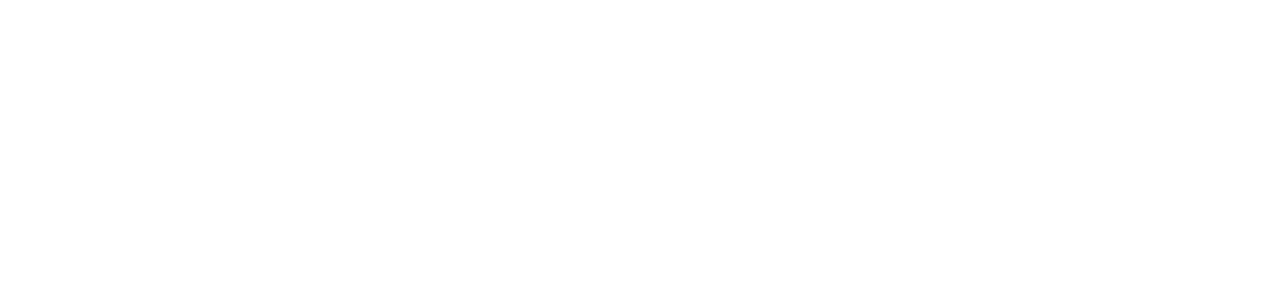
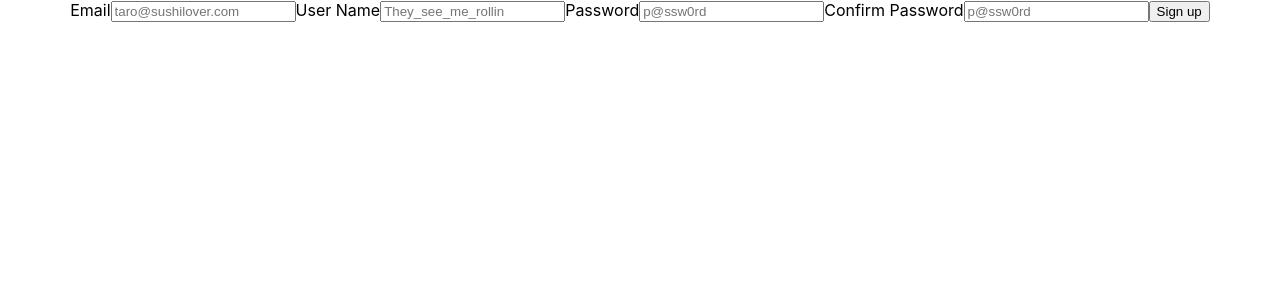
Before and after one commit to 1-8192/soymates-front-end, a React (Create React App) app: page /signup in a window 1280 px wide. Shown: the top 300 px of the page. Built offline with nearby package versions, Linux system fonts and the light colour scheme; no server answers.

Commit message:
added better user paths in the front end for loggin and signin

```diff
--- a/src/App.js
+++ b/src/App.js
@@ -1,17 +1,109 @@
 import React from 'react';
-import logo from './logo.svg';
 import './App.css';
+import { Route, withRouter, Switch } from 'react-router-dom'
+
 import Home from './components/Home'
 import RecipeList from './containers/RecipeList'
-import { Route } from 'react-router-dom'
+import Login from './containers/Login'
+import Signup from './containers/Signup'
 
-function App() {
+class App extends React.Component {
+  state = {
+    currentUser: null
+  }
+
+  componentDidMount(){
+    if (this.state.currentUser === null && localStorage.getItem !== null) {
+      fetch("http://localhost:3005/current_user", {
+        headers: {
+          'Content-Type': 'application/json',
+          'Authorization': `Bearer ${localStorage.getItem('token')}`
+        }
+      })
+      .then(response => response.json())
+      .then(user => {
+        this.setState({
+          currentUser: user
+        })
+      })
+    }
+  }
+
+  handleLogin = (event, credentials) => {
+    event.preventDefault()
+
+    fetch("http://localhost:3005/login", {
+      method: 'POST',
+      headers: {
+        'Content-Type': 'application/json'
+      },
+      body: JSON.stringify(credentials)
+    })
+    .then(response => response.json())
+    .then(userData => {
+      localStorage.setItem('token', userData.jwt)
+      this.setState({
+        currentUser: userData.user
+      }, () => this.props.history.push("/recipes"))
+    })
+  }
+
+  handleSignup = (event, credentials) => {
+    event.preventDefault()
+
+    if (credentials.password !== credentials.password_confirmation) {
+      alert("Oops, your passwords do not match!")
+    } else {
+      let newUser = {
+        username: credentials.username,
+        email: credentials.email,
+        password: credentials.password
+      }
+
+      fetch("http://localhost:3005/api/v1/users", {
+        method: 'POST',
+        headers: {
+          'Content-Type': 'application/json',
+          Accept: 'application/json',
+        },
+        body: JSON.stringify({newUser})
+      })
+      .then(response => response.json())
+      .then(data => {
+        if (data.message) {
+          alert(data.message)
+        } else {
+          localStorage.setItem('token', data.jwt)
+          this.setState({
+            currentUser: data.user
+          }, () => this.props.history.push("/recipes"))
+        }
+      })
+
+    }
+  }
+
+  handleLogout = () => {
+    localStorage.removeItem('token')
+    this.setState({
+      currentUser: null
+    })
+  }
+
+  render() {
   return (
     <div className="App">
-      <Route exact path="/" component={Home} />
-      <Route exact path="/recipes" component={RecipeList} />
+      <main>
+        <Switch>
+          <Route path="/login" render={(routerProps) => <Login handleLogin={this.handleLogin} />} />
+          <Route path="/signup" render={(routerProps) => <Signup handleSignup={this.handleSignup} />} />
+          <Route path="/" component={Home} />
+          <Route path="/recipes" component={RecipeList} />
+        </Switch>
+      </main>
     </div>
   );
 }
+}
 
-export default App;
+export default withRouter(App);
--- a/src/components/Home.js
+++ b/src/components/Home.js
@@ -1,16 +1,18 @@
 import React, {Component} from 'react'
+import { Route, withRouter, Link } from 'react-router-dom'
 
-export default class Home extends Component {
+class Home extends Component {
   render() {
     return(
       <div>
       <h1>Welcome to SoyMates</h1>
       <p> The app that helps match you to the perfect sushi for YOU. </p>
-      <button>Log In</button>
-      <button>New Sushi Lover</button>
+      <Link to="/login" > Log in </Link>
+      <Link to="/signup">Sign up</Link>
       </div>
     )
   }
 }
 
+export default  Home
 //scrolling sushi puns
--- /dev/null
+++ b/src/containers/Login.js
@@ -0,0 +1,29 @@
+import React, { Component } from 'react'
+
+class Login extends Component {
+  state = {
+    email: "",
+    password: "",
+  }
+
+  handleChange = (event) => {
+    this.setState({
+      [event.target.name]: event.target.value
+    })
+  }
+
+  render() {
+    return (
+      <form onSubmit={(event) => this.props.handleLogin(event, this.state)} >
+        <label htmlFor="email"> Email </label>
+        <input type="email" name="email" placeholder="taro@sushilover.com" value={this.state.email} onChange={this.handleChange} />
+        <label htmlFor="password">Password</label>
+        <input type="password" name="password" placeholder="p@ssw0rd" value={this.state.password} onChange={this.handleChange} />
+        <input type="submit" value="Login" />
+      </form>
+    )
+    }
+  }
+
+
+export default Login
--- /dev/null
+++ b/src/containers/Signup.js
@@ -0,0 +1,34 @@
+import React, { Component } from 'react'
+
+class Signup extends Component {
+  state = {
+    email: "",
+    username: "",
+    password: "",
+    password_confirmation: ""
+  }
+
+  handleChange = (event) => {
+    this.setState({
+      [event.target.name]: event.target.value
+    })
+  }
+
+  render () {
+    return (
+      <form onSubmit={(event) => this.props.handleSignup(event, this.state)}>
+        <label htmlFor="email">Email</label>
+        <input type="email" name="email" placeholder="taro@sushilover.com" value={this.state.email} onChange={this.handleChange} />
+        <label hmtlFor="username">User Name</label>
+        <input type="text" name="username" placeholder="They_see_me_rollin" value={this.state.username} onChange={this.handleChange} />
+        <label htmlFor="password">Password</label>
+        <input type="password" name="password" placeholder="p@ssw0rd" value={this.state.password} onChange={this.handleChange} />
+        <label htmlFor="password_confirmation">Confirm Password</label>
+        <input type="password" name="password_confirmation" placeholder="p@ssw0rd" value={this.state.password_confirmation} onChange={this.handleChange} />
+        <input type="submit" value="Sign up" />
+      </form>
+    )
+  }
+}
+
+export default Signup
```
